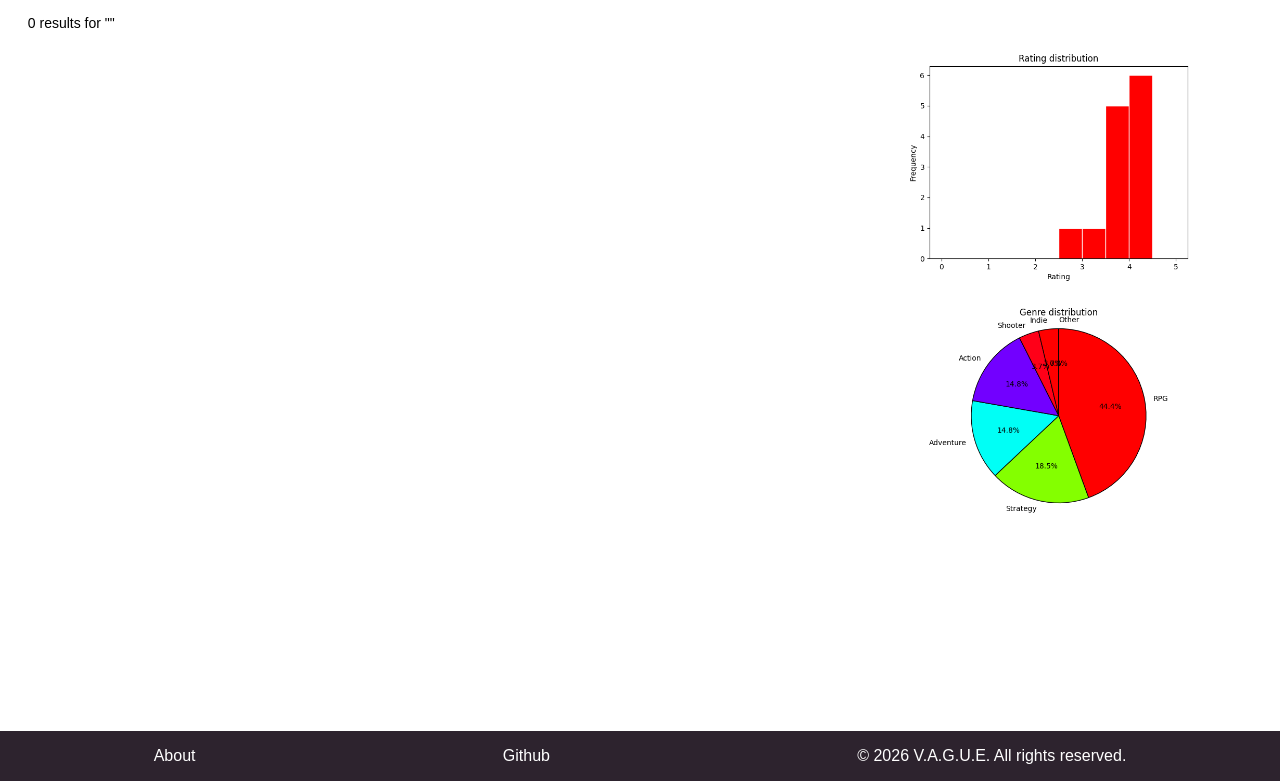
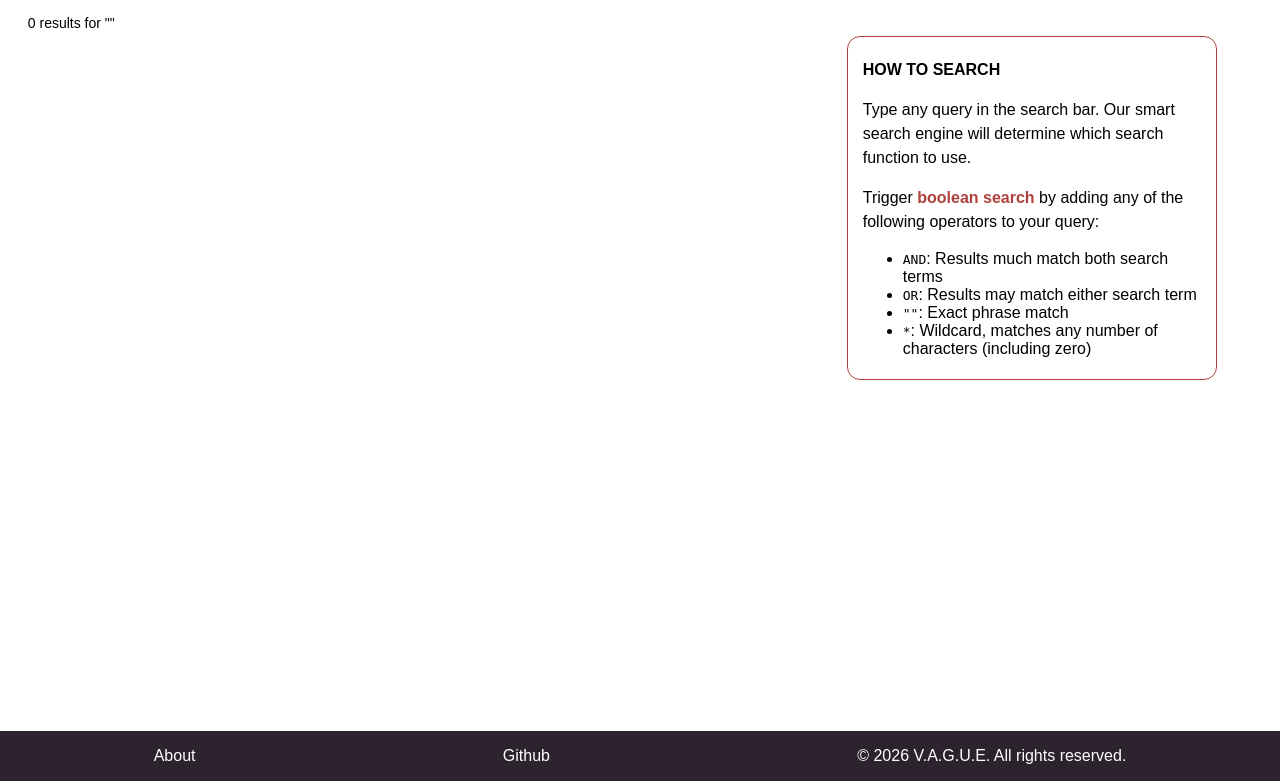
Before and after one commit to lisalmrdl/VAGUE, a Flask app: page /results in a window 1280 px wide. Shown: the part 65-846 px from the top of the page. Run offline with Flask 3, Linux system fonts and the light colour scheme; parts of the project's set-up code (start-up, migrations or seed data) failed here and were passed over; some web fonts are replaced.

Commit message:
fixed issue where search that returns no results caused unintended behavior, and added a short help text instead

```diff
--- a/app.py
+++ b/app.py
@@ -1,6 +1,6 @@
 from flask import Flask, render_template, request
 import src.searchEngine as engine
-from src.database import close_db
+from src.database import close_db, plot_ratings, plot_genre_pie
 from pprint import pprint
 import markdown
 
@@ -54,7 +54,6 @@ def results():
 
     if request.method == 'POST':
         query = request.form.get("query")
-
     else: # GET
         query = request.args.get("query")
 
@@ -69,13 +68,25 @@ def results():
     df_results = engine.show_results(engine.smart_search_router(query))  # db version
     #results = search_games(query)   # dummy data version
 
+    if df_results is None or df_results.empty:
+        return render_template(
+            "search.html",
+            query=query,
+            results={}
+        )
+
     # TODO: change this, I am going to do something very ugly and inefficient
     results = []
     for i in df_results.index:
-        print(i)
+        # print(i)
         results.append(df_results.loc[i].to_dict())
         results[-1]["id"] = i
-    pprint(results[0])
+    # pprint(results[0])
+
+    ids = [r["id"] for r in results]
+
+    plot_ratings(ids, "static/plots/ranking.png")
+    plot_genre_pie(ids, "static/plots/genres_pie.png")
 
     return render_template(
         "search.html",
--- a/src/database.py
+++ b/src/database.py
@@ -5,6 +5,9 @@ from pathlib import Path
 from concurrent.futures import ThreadPoolExecutor
 from pprint import pprint
 from flask import g
+import matplotlib
+matplotlib.use("Agg")  # Non-GUI backend for servers
+
 import matplotlib.pyplot as plt
 import numpy as np
 plt.style.use('ggplot')
--- a/static/styles/styles.css
+++ b/static/styles/styles.css
@@ -37,7 +37,9 @@ body {
     display: grid;
     grid-template-rows: auto 1fr auto;
 }
-
+.accent {
+    color: var(--color-accent-r);
+}
 a:link, a:visited {
     color: var(--color-mono-w);
     text-decoration: none;
@@ -207,10 +209,17 @@ header {
     height: 60%;
     margin-left: 5%;
     justify-content: center;
+    margin-right: 5%;
 }
 .metadata-view img {
     max-width: 85%;
     justify-content: center;
+}
+
+.help {
+    border-radius: 13px;
+    border: 1px solid var(--color-accent-r);
+    padding: 5px 15px 5px 15px;
 }
 
 /* dynamic sizing */
--- a/templates/search.html
+++ b/templates/search.html
@@ -56,8 +56,22 @@
 
                     </div>
                     <div class="metadata-view">
+                      {% if results|length > 0 %}
                       <img src="/static/plots/ranking.png" alt="there should be a plot here :(">
                       <img src="/static/plots/genres_pie.png" alt="there should be a plot here :(">
+                      {% else %}
+                      <div class="help">
+                        <p><b>HOW TO SEARCH</b></p>
+                        <p>Type any query in the search bar. Our smart search engine will determine which search function to use.</p>
+                        <p>Trigger <b class="accent">boolean search</b> by adding any of the following operators to your query:</p>
+                          <ul>
+                            <li><code>AND</code>: Results much match both search terms</li>
+                            <li><code>OR</code>: Results may match either search term</li>
+                            <li><code>""</code>: Exact phrase match</li>
+                            <li><code>*</code>: Wildcard, matches any number of characters (including zero)</li>
+                          </ul>
+                      </div>
+                      {% endif %}
                     </div>
                 </div>
             </div>
```
Also changed, not shown: static/plots/genres_pie.png, static/plots/ranking.png.
